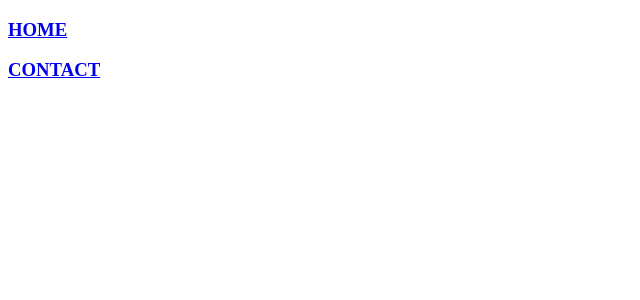
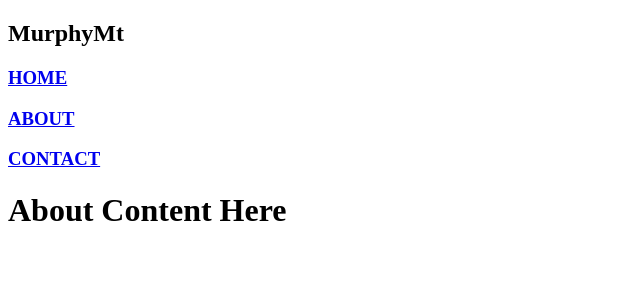
Before and after one commit to Jab7red/murphy_site, a React (Create React App) app: page /about in a window 1280 px wide. Shown: the top 300 px of the page, without its empty margins (0-640 px from the left). Built offline with nearby package versions, Linux system fonts and the light colour scheme.

Commit message:
prep for header css

```diff
--- a/src/components/Header/Header.js
+++ b/src/components/Header/Header.js
@@ -6,8 +6,12 @@ import './Header.scss'
 const Header = (props) => {
     return  (
         <header>
-            <div>
+            <div className="headerTitle">
+                <h2>MurphyMt</h2>
+            </div>
+            <div className="links">
                 <NavLink to="/home"><h3>HOME</h3></NavLink>
+                <NavLink to="/about"><h3>ABOUT</h3></NavLink>
                 <NavLink to="/contact"><h3>CONTACT</h3></NavLink>
             </div>
         </header>
--- a/src/components/Main.js
+++ b/src/components/Main.js
@@ -4,6 +4,7 @@ import { Route, Switch, Redirect } from "react-router-dom";
 //Import Pages
 import Home from "../pages/Home/Home";
 import Contact from "../pages/Contact/Contact";
+import About from "../pages/About/About";
 
 
 
@@ -17,6 +18,9 @@ const Main = (props) => {
                 <Route path="/home">
                     <Home />
                 </Route>
+                <Route path ="/about">
+                    <About />
+                </Route>
                 <Route path="/contact">
                     <Contact />
                 </Route>
--- /dev/null
+++ b/src/pages/About/About.js
@@ -0,0 +1,14 @@
+import './About.scss'
+
+
+
+const About = (props) => {
+    return (
+        <div>
+            <h1>About Content Here</h1>
+        </div>
+    )
+};
+
+
+export default About;
```
Also changed, not shown: src/pages/About/About.scss (added).
